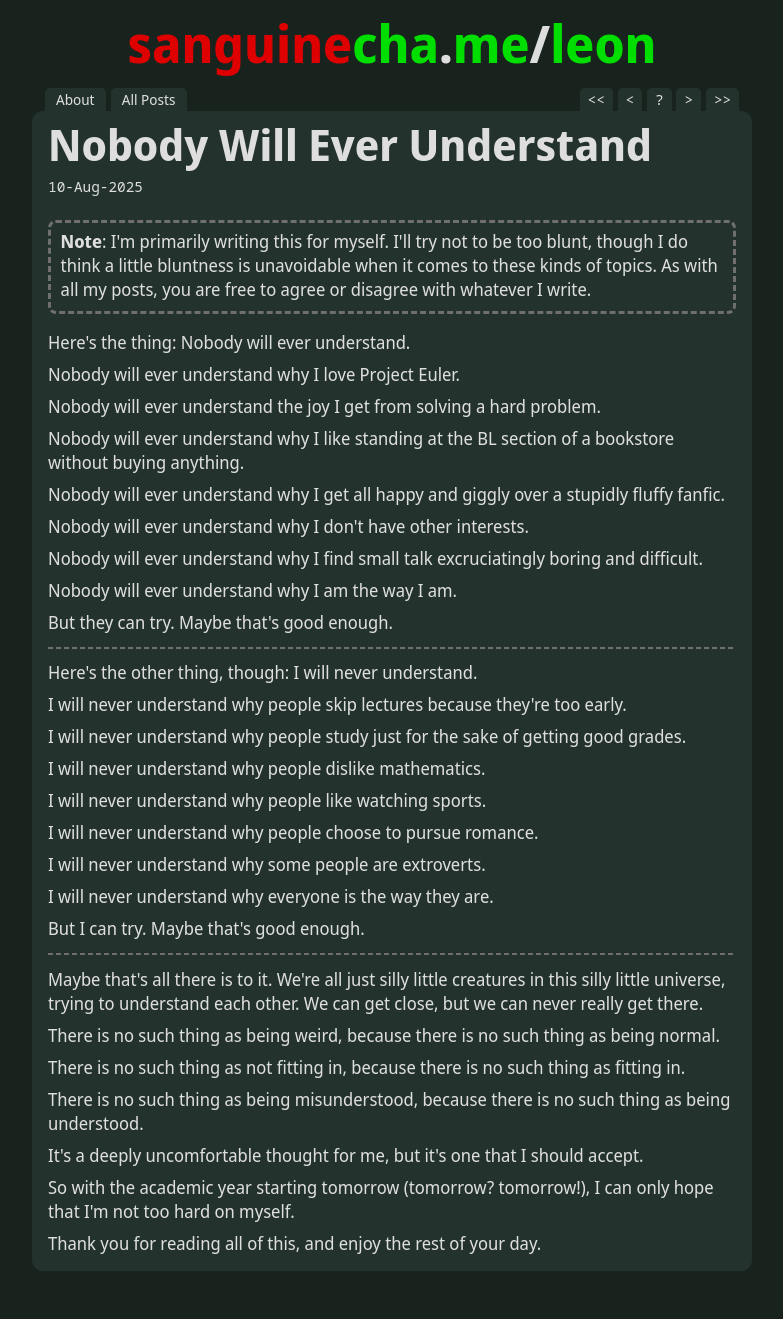
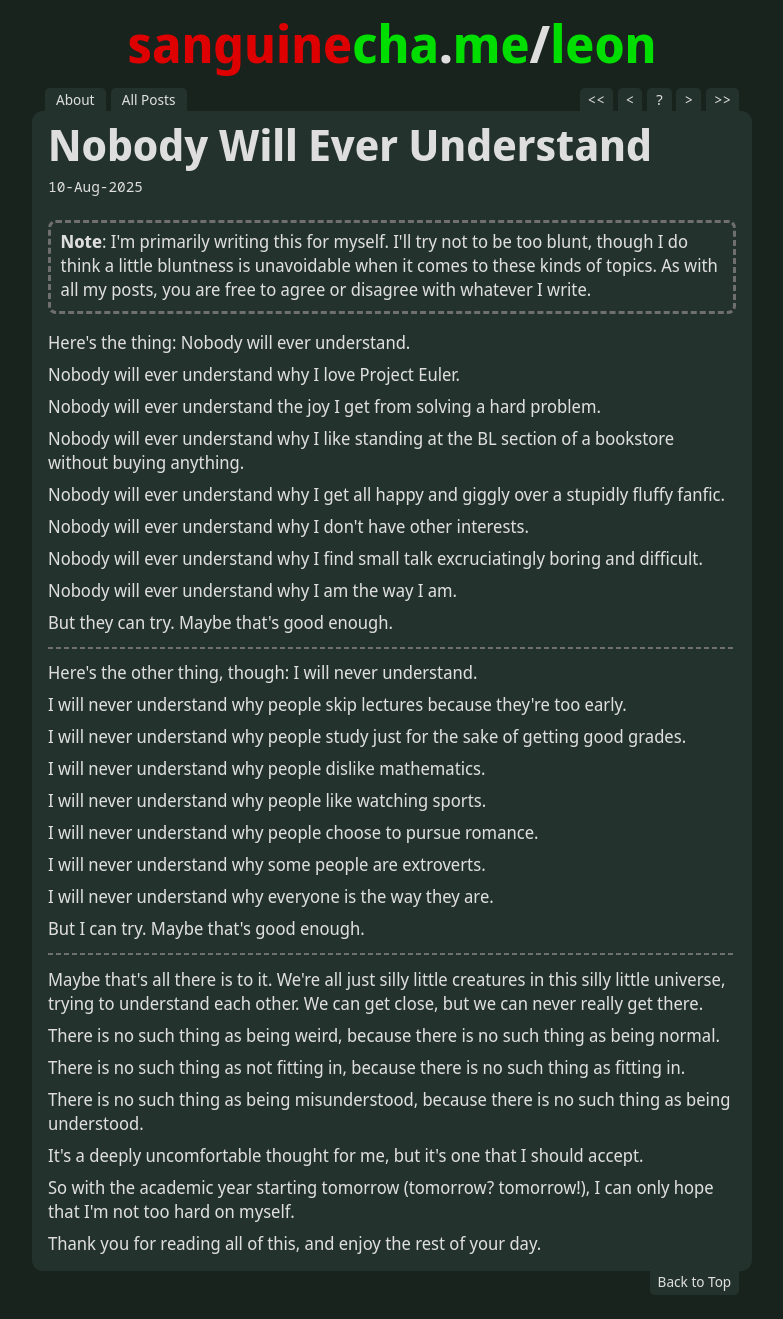
Before and after one commit to SanguineChameleon/sanguinechameleon.github.io, a Jekyll site: the page built from _posts/2025-08-10-nobody-will-ever-understand.md, in a window 1280 px wide. Shown: the whole page, without its empty margins (248-1031 px from the left). Built offline with Jekyll 4.4.1, drawn with Linux system fonts in a browser that asks for light colours; before the commit the page ends 1295 px from its top, so only the background shows below that.

Commit message:
Add (non-functional) footer-nav-right

```diff
--- a/_layouts/post.html
+++ b/_layouts/post.html
@@ -54,6 +54,11 @@
                 <div class="date">{{ page.date | date: "%d-%b-%Y"}}</div>
                 {% endunless %} {{ content }}
             </div>
+            <nav class="footer-nav">
+                <ul class="footer-nav-right">
+                    <li><a href="/404">Back to Top</a></li>
+                </ul>
+            </nav>
         </div>
     </body>
 </html>
--- a/assets/css/styles.scss
+++ b/assets/css/styles.scss
@@ -57,6 +57,7 @@ html {
 .body-container {
   width: 45rem;
   margin: 0 auto;
+  margin-bottom: 1.5rem;
 }
 
 .header {
@@ -77,11 +78,13 @@ html {
   display: flex;
   justify-content: space-between;
   align-items: flex-end;
+  margin-bottom: -0.5rem;
 }
 
 .header-nav ul {
   margin-top: 0.5rem;
   margin-bottom: 0rem;
+  padding: 0;
 }
 
 .header-nav li {
@@ -92,25 +95,68 @@ html {
   justify-content: center;
 }
 
-.header-nav-left {
+.header-nav .header-nav-left {
   padding-left: 0.8rem;
   text-align: left;
 }
 
 .header-nav-left li {
-  margin: 0rem 0.3rem -0.5rem 0rem;
+  margin: 0rem 0.3rem 0rem 0rem;
   padding: 0.1rem 0.7rem 0.6rem 0.7rem;
 }
 
-.header-nav-right {
+.header-nav .header-nav-right {
+  margin-left: auto;
   padding-right: 0.8rem;
   text-align: right;
 }
 
 .header-nav-right li {
-  margin: 0rem 0rem -0.5rem 0.3rem;
+  margin: 0rem 0rem 0rem 0.3rem;
   padding: 0.1rem 0.5rem 0.6rem 0.5rem;
   @include noto-sans-mono;
+}
+
+.footer-nav {
+  display: flex;
+  justify-content: space-between;
+  align-items: flex-start;
+  margin-top: -0.5rem;
+}
+
+.footer-nav ul {
+  margin-top: 0rem;
+  margin-bottom: 0rem;
+  padding: 0;
+}
+
+.footer-nav li {
+  background-color: $dark-green;
+  border-radius: 0rem 0rem 0.3rem 0.3rem;
+  font-size: 0.9rem;
+  display: inline-flex;
+  justify-content: center;
+}
+
+.footer-nav .footer-nav-left {
+  padding-left: 0.8rem;
+  text-align: left;
+}
+
+.footer-nav-left li {
+  margin: 0rem 0.3rem 0rem 0rem;
+  padding: 0.6rem 0.5rem 0.25rem 0.5rem;
+}
+
+.footer-nav .footer-nav-right {
+  margin-left: auto;
+  padding-right: 0.8rem;
+  text-align: right;
+}
+
+.footer-nav-right li {
+  margin: 0rem 0rem 0rem 0.3rem;
+  padding: 0.6rem 0.5rem 0.25rem 0.5rem;
 }
 
 .date {
@@ -125,7 +171,6 @@ html {
   border-radius: 0.7rem;
   padding: 0.1rem 1rem 0.5rem 1rem;
   font-size: 1.1rem;
-  margin-bottom: 1.5rem;
 }
 
 h1 {
@@ -194,6 +239,10 @@ a:hover {
 }
 
 .header-nav a {
+  color: inherit;
+}
+
+.footer-nav a {
   color: inherit;
 }
 
```
